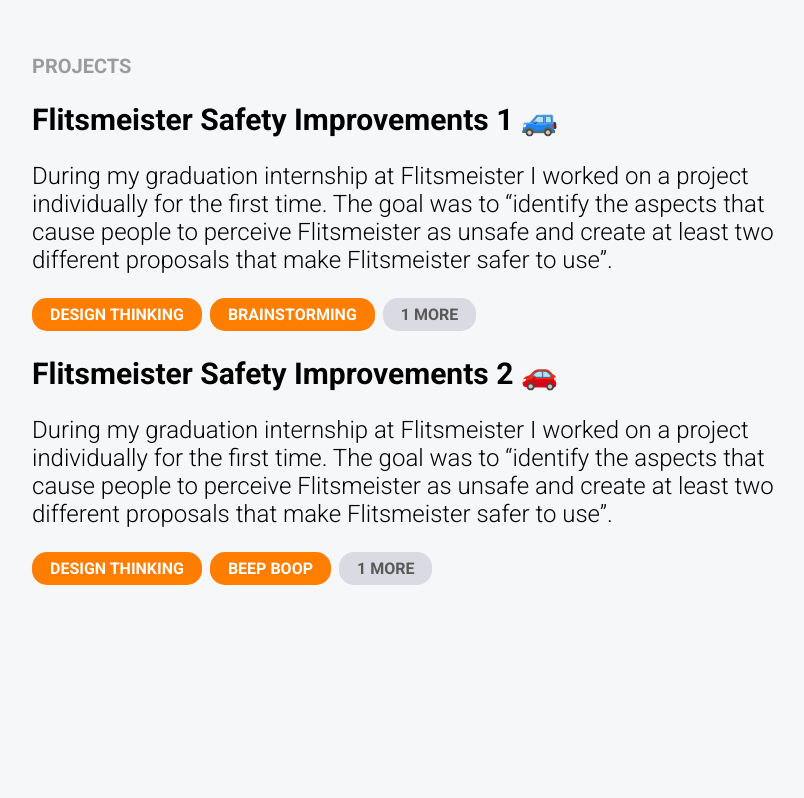
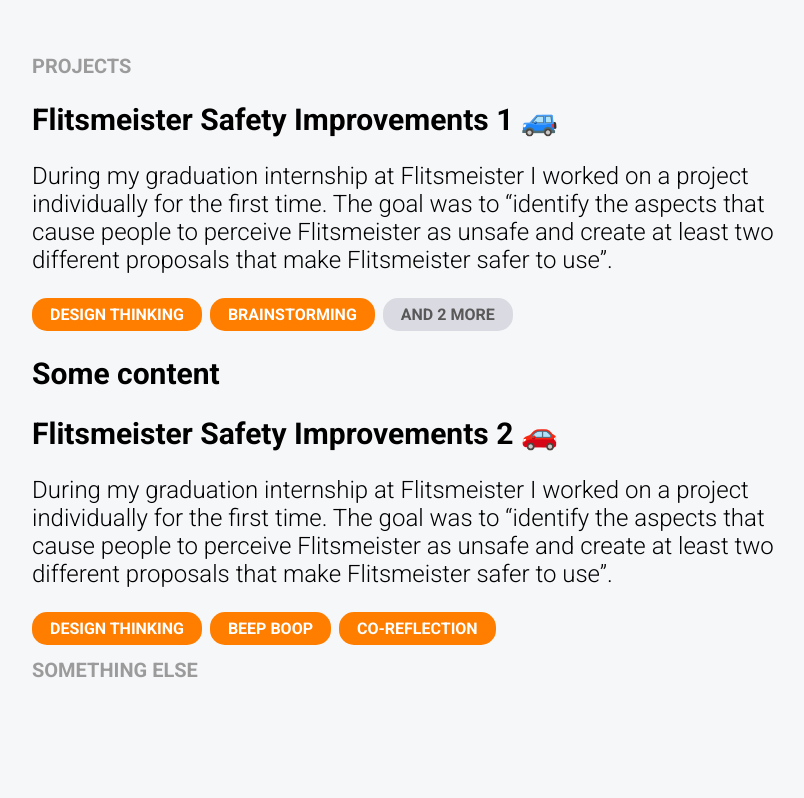
Before and after one commit to lbrndsn/portfolio, a React (Create React App) app: page / in a window 1280 px wide. Shown: the part 1240-2038 px from the top of the page, without its empty margins (17-821 px from the left). Built offline with nearby package versions, Linux system fonts and the light colour scheme.

Commit message:
did some work

```diff
--- a/src/components/Project.js
+++ b/src/components/Project.js
@@ -4,8 +4,12 @@
 const Project = observer(({ title, shortDescription, tags, children }) => {
     // const [actualProgress, setProgress] = useState(0);
 
-    const firstTagItems = tags.slice(0, 2).map(tag => <div className="tag">{tag}</div>);
-    const moreTagItems = tags.slice(2, tags.length - 1).map(tag => <div className="tag tag-more">{tag}</div>);
+    let slicePosition = 2;
+    if (tags.length === 3) {
+        slicePosition = 3;
+    }
+    const firstTagItems = tags.slice(0, slicePosition).map(tag => <div className="tag">{tag}</div>);
+    const moreTagItems = tags.slice(slicePosition - 1, tags.length - 1).map(tag => <div className="tag tag-more">{tag}</div>);
 
     return (
         <div className="project-container">
@@ -13,8 +17,9 @@
             <p>{shortDescription}</p>
             <div className="tag-container">
                 {firstTagItems}
-                <div className="tag tag-more">{moreTagItems.length} MORE</div>
+                {moreTagItems.length > 0 && <div className="tag tag-more">AND {moreTagItems.length} MORE</div>}
             </div>
+            {children}
         </div>
     )
 });
--- a/src/pages/Projects.js
+++ b/src/pages/Projects.js
@@ -7,12 +7,18 @@
     {
         title: 'Flitsmeister Safety Improvements 1 🚙',
         shortDescription: 'During my graduation internship at Flitsmeister I worked on a project individually for the first time. The goal was to “identify the aspects that cause people to perceive Flitsmeister as unsafe and create at least two different proposals that make Flitsmeister safer to use”.',
-        tags: ['DESIGN THINKING', 'BRAINSTORMING', 'CO-REFLECTION', 'D;MKFHLJT']
+        tags: ['DESIGN THINKING', 'BRAINSTORMING', 'CO-REFLECTION', 'D;MKFHLJT'],
+        children: (
+            <h2>Some content</h2>
+        )
     },
     {
         title: 'Flitsmeister Safety Improvements 2 🚗',
         shortDescription: 'During my graduation internship at Flitsmeister I worked on a project individually for the first time. The goal was to “identify the aspects that cause people to perceive Flitsmeister as unsafe and create at least two different proposals that make Flitsmeister safer to use”.',
-        tags: ['DESIGN THINKING', 'BEEP BOOP', 'CO-REFLECTION', 'SOMETHING']
+        tags: ['DESIGN THINKING', 'BEEP BOOP', 'CO-REFLECTION'],
+        children: (
+            <h1>something else</h1>
+        )
     },
 ]
 
```
